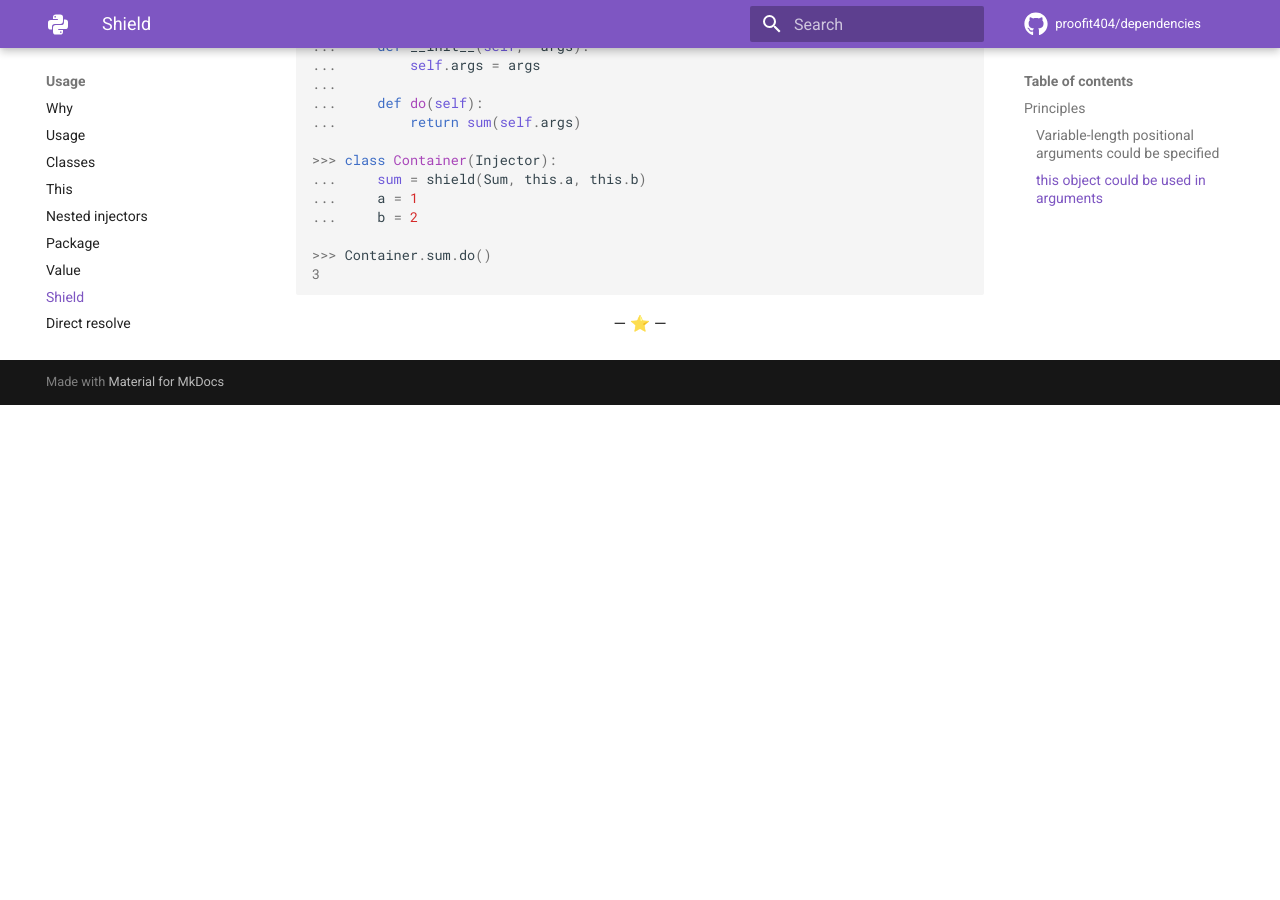
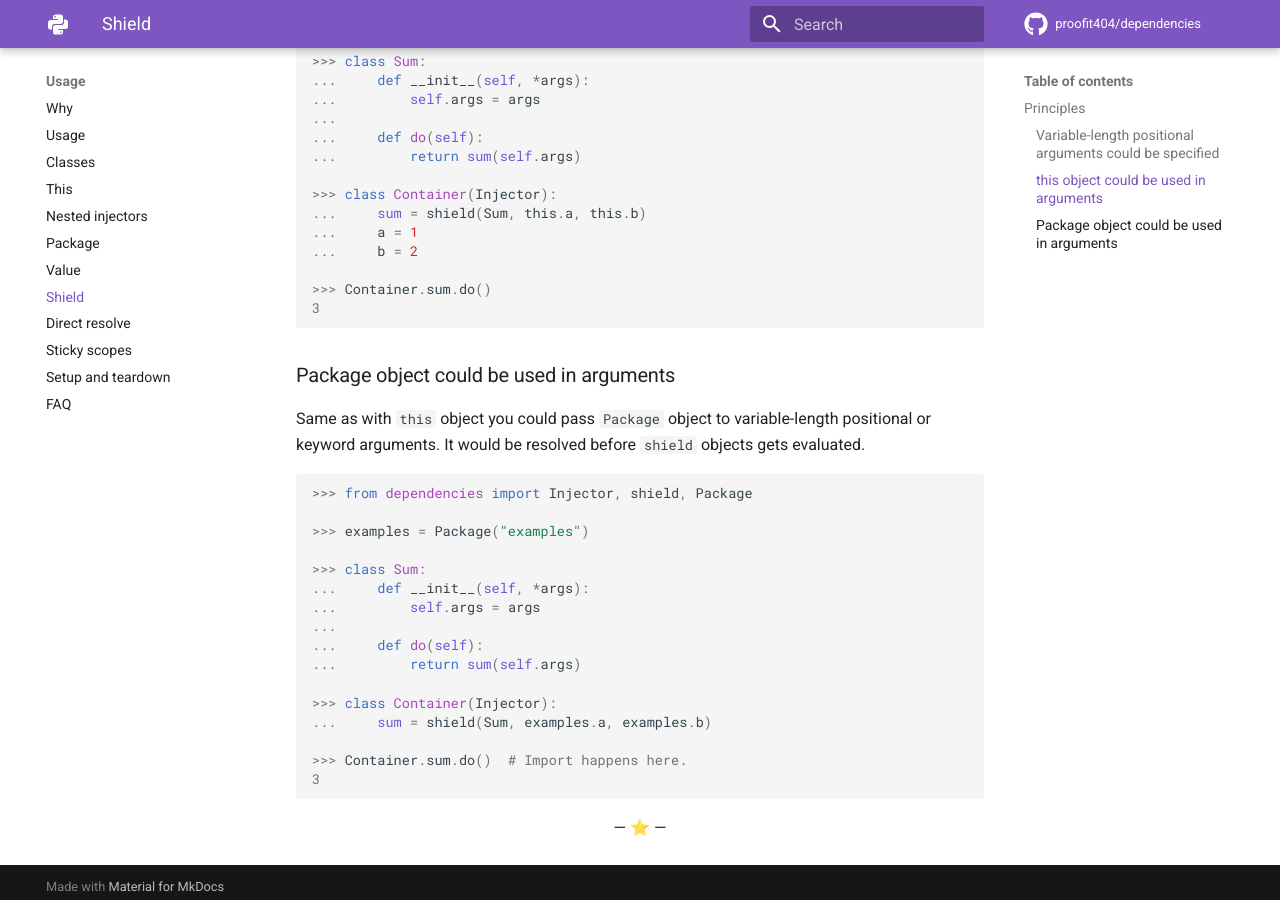
Before and after one commit to proofit404/dependencies, an MkDocs documentation site: the page built from docs/shield.md, in a window 1280 px wide and 900 px high, scrolled down 1452 px. Built offline with MkDocs 1.6.1 and Material for MkDocs 9.7.7, drawn with Linux system fonts in a browser that asks for light colours; comment, search, counter and statistics services are not loaded; before the commit the page ends 1857 px from its top, so only the background shows below that; some of the changed text lies outside the part shown.

Commit message:
docs: explain package object as shield argument #560

````diff
--- a/docs/shield.md
+++ b/docs/shield.md
@@ -14,6 +14,7 @@ would know what arguments to pass.
 
 - [Variable-length positional arguments could be specified](#variable-length-positional-arguments-could-be-specified)
 - [`this` object could be used in arguments](#this-object-could-be-used-in-arguments)
+- [Package object could be used in arguments](#package-object-could-be-used-in-arguments)
 
 ### Variable-length positional arguments could be specified
 
@@ -78,4 +79,31 @@ defined.
 
 ```
 
+### Package object could be used in arguments
+
+Same as with `this` object you could pass `Package` object to variable-length
+positional or keyword arguments. It would be resolved before `shield` objects
+gets evaluated.
+
+```pycon
+
+>>> from dependencies import Injector, shield, Package
+
+>>> examples = Package("examples")
+
+>>> class Sum:
+...     def __init__(self, *args):
+...         self.args = args
+...
+...     def do(self):
+...         return sum(self.args)
+
+>>> class Container(Injector):
+...     sum = shield(Sum, examples.a, examples.b)
+
+>>> Container.sum.do()  # Import happens here.
+3
+
+```
+
 <p align="center">&mdash; ⭐ &mdash;</p>
````
